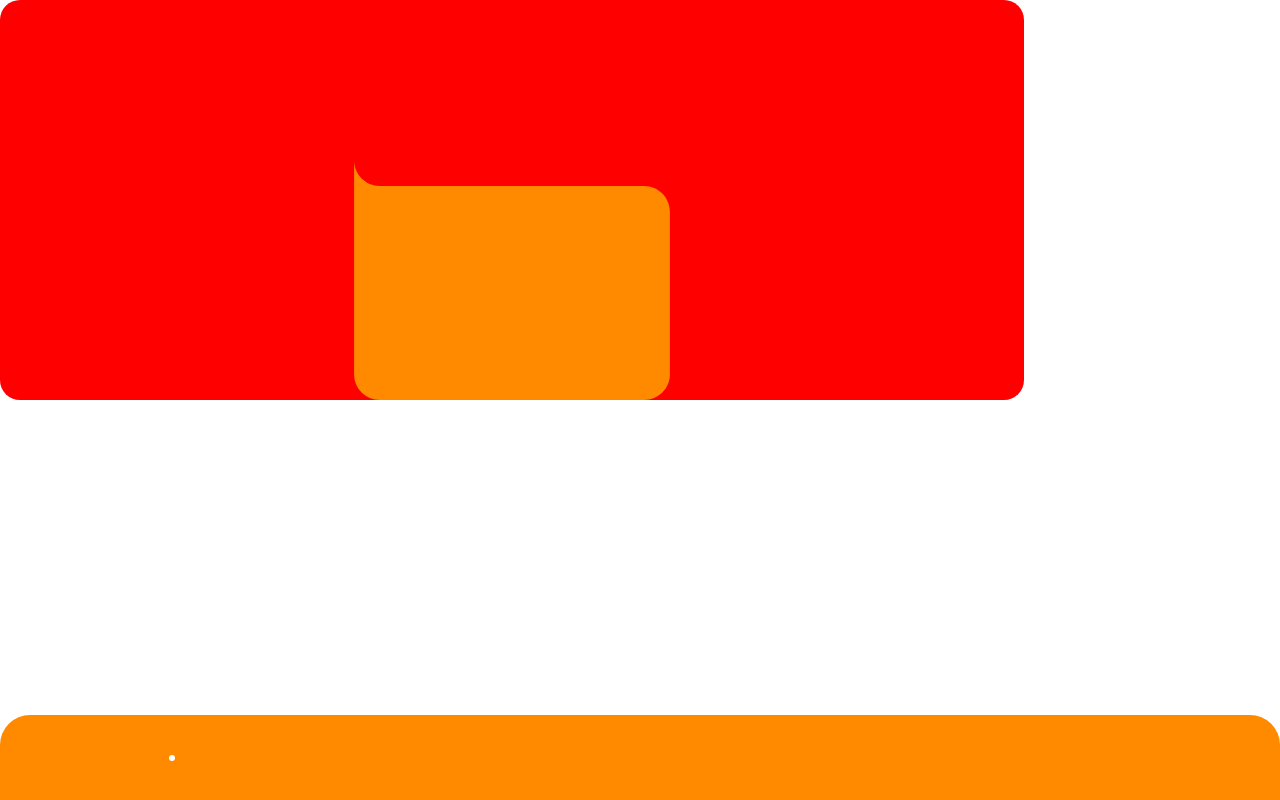
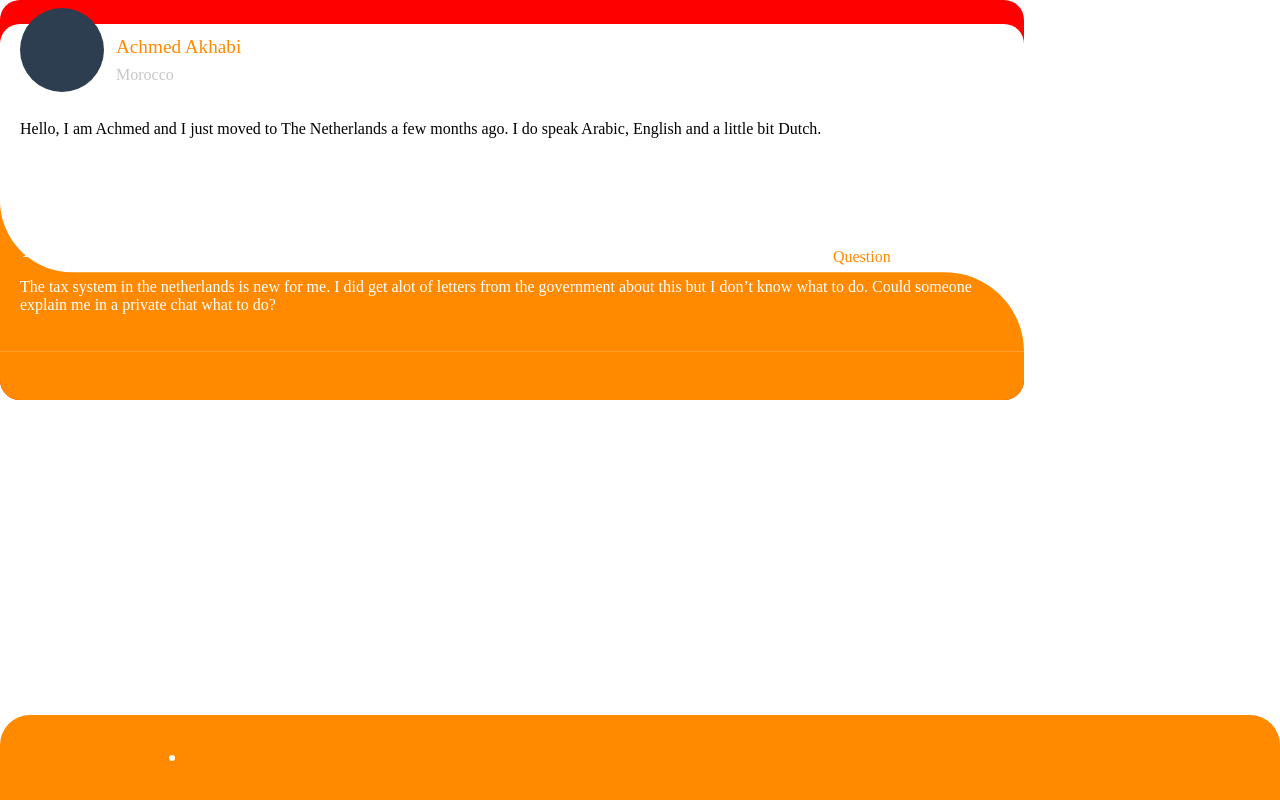
Before and after one commit to Lucerno1/SM42-Group-Project, a Vue app: page /task in a window 1280 px wide. Built offline with nearby package versions, Linux system fonts and the light colour scheme; some icons are missing.

Commit message:
request card

```diff
--- a/src/components/requestcard/RequestCard.vue
+++ b/src/components/requestcard/RequestCard.vue
@@ -1,35 +1,158 @@
 <template>
   <div class="card">
+    <section class="transparent"></section>
+    <section class="white">
+      <Row
+        ><span class="avatar"></span>
+        <div class="nameWrapper">
+          <Row
+            ><span class="orange-text name">{{ name }}</span></Row
+          >
+          <Row
+            ><span class="grey-text origin">{{ origin }}</span></Row
+          >
+        </div></Row
+      >
+      <p class="profile">{{ profile }}</p>
+    </section>
+    <section class="wave">
       <svg
         width="100%"
-      height="100%"
-      viewBox="0 0 270 342"
+        viewBox="0 0 270 40"
         fill="none"
         xmlns="http://www.w3.org/2000/svg"
       >
+        <path d="M0 0H270V40H0L0 0Z" fill="white" />
         <path
-        d="M0 22C0 9.84974 9.84973 0 22 0H248C260.15 0 270 9.84974 270 22V196C270 208.15 260.15 218 248 218H22C9.84973 218 0 208.15 0 196V22Z"
-      />
-      <path
-        d="M4.92501e-07 320C2.205e-07 332.15 9.84973 342 22 342H248C260.15 342 270 332.15 270 320V181.007C270 168.856 260.15 159.007 248 159.007H22C9.84973 159.007 4.76831e-06 149.157 4.76831e-06 137.007V129L4.92501e-07 320Z"
+          d="M0 40H270V40C270 28.444 260.632 19.076 249.076 19.076H19.076C8.54062 19.076 4.76831e-06 10.5354 4.76831e-06 0V0L0 40Z"
           fill="#FF8A00"
         />
-      <p>hi</p>
       </svg>
+    </section>
+    <section class="orange">
+      <Row
+        ><span class="title white-text">{{ requestTitle }}</span>
+        <span class="requestType orange-text">{{ kind }}</span></Row
+      >
+      <Row>
+        <p class="description white-text">{{ description }}</p>
+      </Row>
+    </section>
   </div>
 </template>
 
 <script>
+import Row from '@/components/Row'
 export default {
-  name: 'RequestCard'
+  name: 'RequestCard',
+  props: {
+    requestTitle: String,
+    kind: String,
+    description: String,
+    profile: String,
+    name: String,
+    origin: String
+  },
+  components: { Row }
 }
 </script>
 
 <style scoped>
+.name {
+  margin: 12px 12px 4px 12px;
+  font-size: 1.2rem;
+}
+
+.origin {
+  margin: 4px 12px 4px 12px;
+}
+
+.nameWrapper span {
+  width: 100%;
+}
+
+.nameWrapper {
+  display: inline;
+}
+
+.avatar {
+  margin-left: 20px;
+  position: relative;
+  bottom: 16px;
+  z-index: 1;
+  border-radius: 50%;
+  height: 84px;
+  width: 84px;
+  background-color: #2c3e50;
+}
+
+.grey-text {
+  color: #c6c6c6;
+}
+
+.profile {
+  padding: 4px;
+  margin: 4px 16px;
+}
+
+.description {
+  margin: 0px 16px 16px;
+  padding: 4px;
+}
+
+.white-text {
+  color: white;
+}
+
+.orange-text {
+  color: #ff8a00;
+}
+
+.title {
+  margin: 0px 16px 4px;
+  padding-left: 4px;
+  font-size: 1.2rem;
+  width: 70%;
+}
+.requestType {
+  margin: 4px 16px 4px;
+  padding: 4px;
+  border-radius: 20px;
+  text-align: center;
+  background-color: white;
+  width: 30%;
+}
 .card {
   border-radius: 20px;
   height: 50vh;
   width: 80vw;
   background-color: red;
 }
+
+.card section {
+  width: 100%;
+}
+
+.transparent {
+  height: 3vh;
+  background-color: transparent;
+}
+
+.white {
+  height: 22vh;
+  background-color: white;
+  border-top-left-radius: 20px;
+  border-top-right-radius: 20px;
+}
+
+.wave {
+  height: 5vh;
+}
+
+.orange {
+  height: 20vh;
+  background-color: #ff8a00;
+  border-bottom-left-radius: 20px;
+  border-bottom-right-radius: 20px;
+}
 </style>
--- a/src/views/SwipeTask.vue
+++ b/src/views/SwipeTask.vue
@@ -1,5 +1,13 @@
 <template>
-  <RequestCard></RequestCard>
+  <RequestCard
+    request-title="Tax system"
+    kind="Question"
+    origin="Morocco"
+    name="Achmed Akhabi"
+    profile="Hello, I am Achmed and I just moved to
+The Netherlands a few months ago. I do speak Arabic, English and a little bit Dutch."
+    description="The tax system in the netherlands is new for me. I did get alot of letters from the government about this but I don’t know what to do. Could someone explain me in a private chat what to do?"
+  ></RequestCard>
 </template>
 
 <script>
```
Also changed, not shown: public/img/requestCard.svg (deleted). Lines whose indentation alone changed are shown as unchanged.
